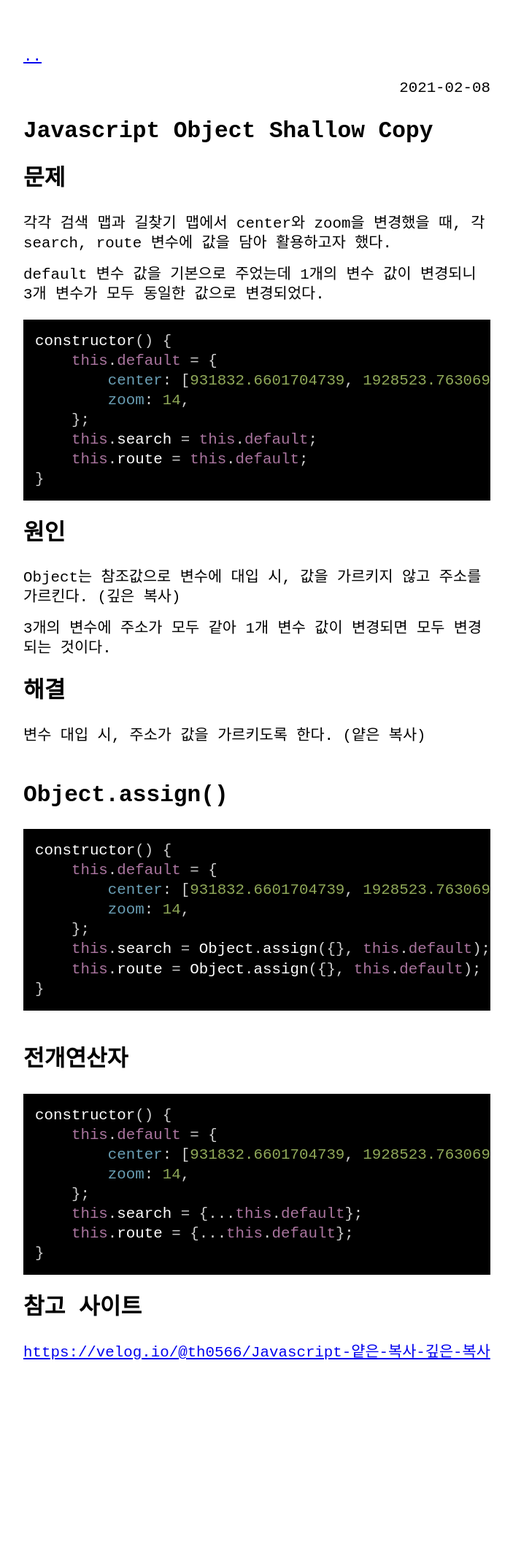
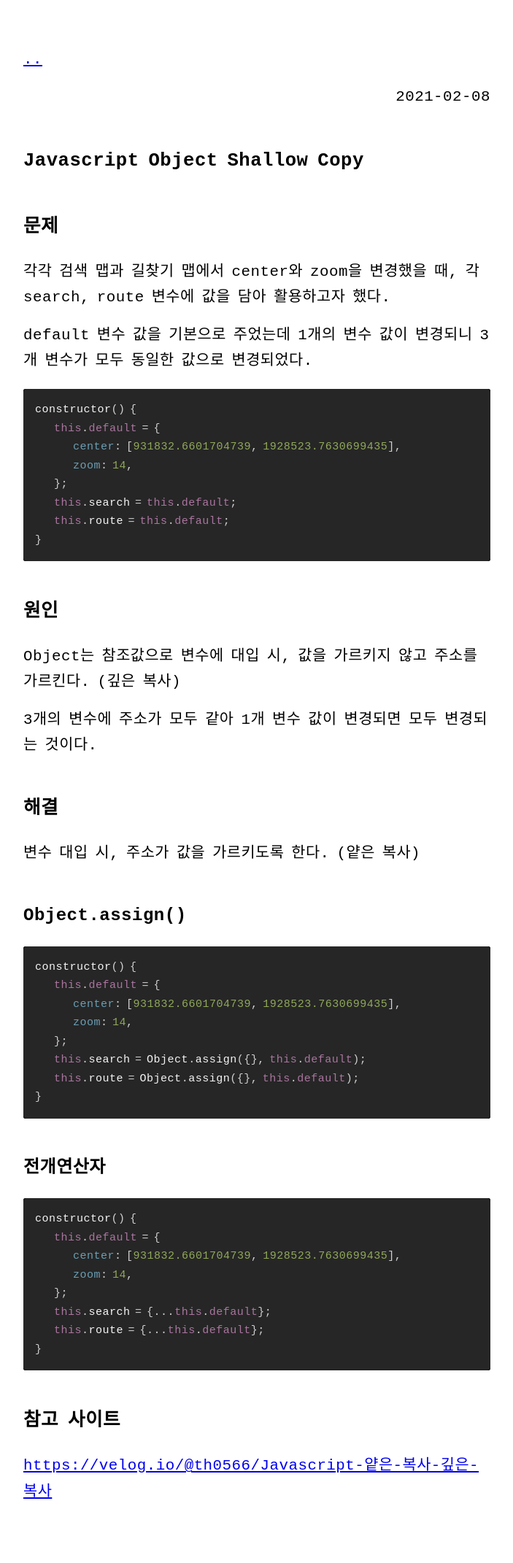
Before and after one commit to bobbohee/no-access-please, a Jekyll site: the page built from _posts/2021-02-08-javascript-object-shallow-copy.md, in a window 1280 px wide. Shown: the whole page at 73% size, without its empty margins (288-991 px from the left). Built offline with Jekyll 4.4.1, drawn with Linux system fonts in a browser that asks for light colours; before the commit the page ends 1947 px from its top, so only the background shows below that.

Commit message:
[STYLE] 타이틀 및 코드 스타일 수정

```diff
--- a/_sass/no-style-please.scss
+++ b/_sass/no-style-please.scss
@@ -27,14 +27,28 @@ body {
   color: black;
   font-family: monospace;
   font-size: 1.3rem;
-  line-height: 1.3;
+  line-height: 1.7;
   margin: 0;
   min-height: 100%;
+  letter-spacing: 0.5px;
+  word-spacing: -3px;
 }
 
 .post-meta { text-align: right; }
 
-h2, h3, h4, h5, h6 { margin-top: 3rem; }
+h1, h2, h3, h4, h5, h6 { margin-top: 3rem; }
+
+h1 { font-size: 1.6rem; }
+
+h2 { font-size: 1.5rem; }
+
+h3 { font-size: 1.4rem; }
+
+h4 { font-size: 1.3rem; }
+
+h5 { font-size: 1.2rem; }
+
+h6 { font-size: 1.1rem; }
 
 hr { margin: 2rem 0; }
 
@@ -67,14 +81,26 @@ table, th, td {
 }
 
 code {
-  color: white;
-  background: black;
+  color: #f5f5f5;
+  background-color: #262626;
+  font-size: 15px;
+
+  &.highlighter-rouge {
+    padding: 0.2em 0.4em;
+    border-radius: 3px;
+    margin-right: 5px;
+  }
 }
 
 div.highlighter-rouge code {
   display: block;
   overflow-x: auto;
   padding: 1rem;
+  border-radius: 5px;
+}
+
+.highlight {
+  border-radius: 3px;
 }
 
 blockquote {
```
